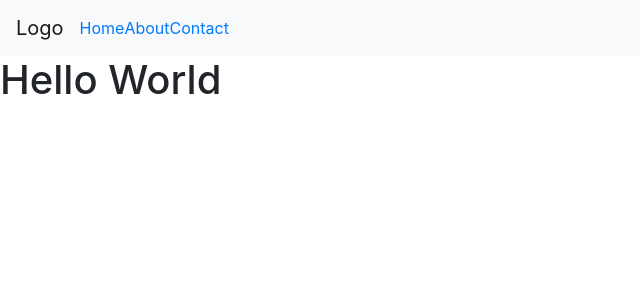
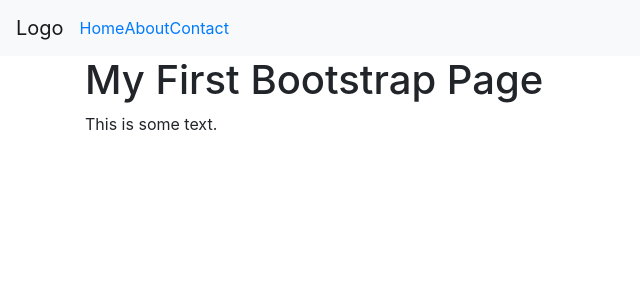
Before and after one commit to yrahan/landing, a Jekyll site: the page built from index.html, in a window 1280 px wide. Shown: the top 300 px of the page, without its empty margins (0-640 px from the left). Built offline with Jekyll 4.4.1, drawn with Linux system fonts in a browser that asks for light colours.

Commit message:
Update index.html
Add bootstrap container

```diff
--- a/index.html
+++ b/index.html
@@ -2,4 +2,7 @@
 layout: default
 title: Home
 ---
-<h1>Hello World</h1>
+<div class="container">
+  <h1>My First Bootstrap Page</h1>
+  <p>This is some text.</p>
+</div>
```
